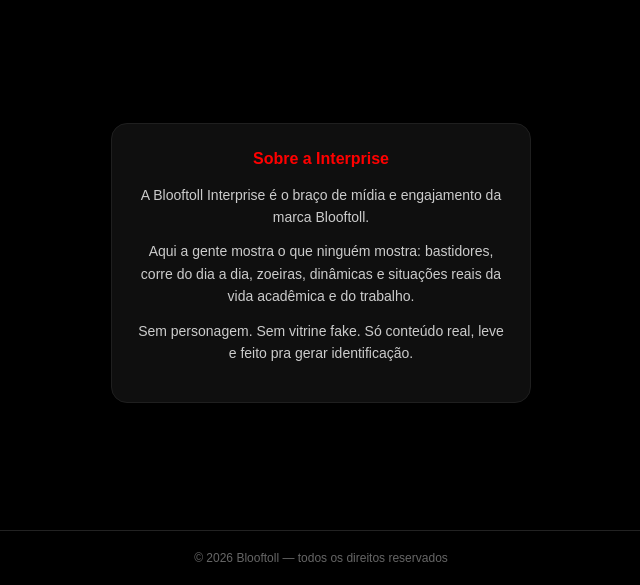
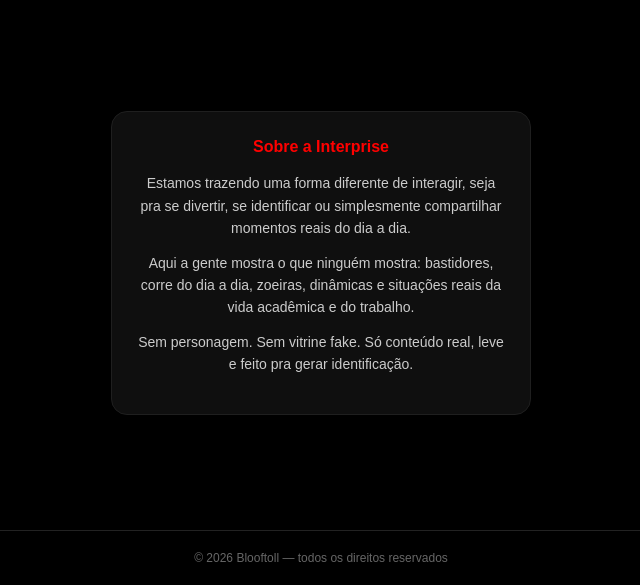
Before and after one commit to sannqzy/blooftoll.Interprise, a plain HTML site: page index.html in a window 1280 px wide. Shown: the part 215-800 px from the top of the page, without its empty margins (319-959 px from the left). Drawn offline with Linux system fonts and the light colour scheme.

Commit message:
Update index.html

```diff
--- a/index.html
+++ b/index.html
@@ -34,7 +34,9 @@
       <h2>Sobre a Interprise</h2>
 
       <p>
-        A Blooftoll Interprise é o braço de mídia e engajamento da marca Blooftoll.
+          Estamos trazendo uma forma diferente de interagir,
+          seja pra se divertir, se identificar
+          ou simplesmente compartilhar momentos reais do dia a dia.
       </p>
 
       <p>
```
